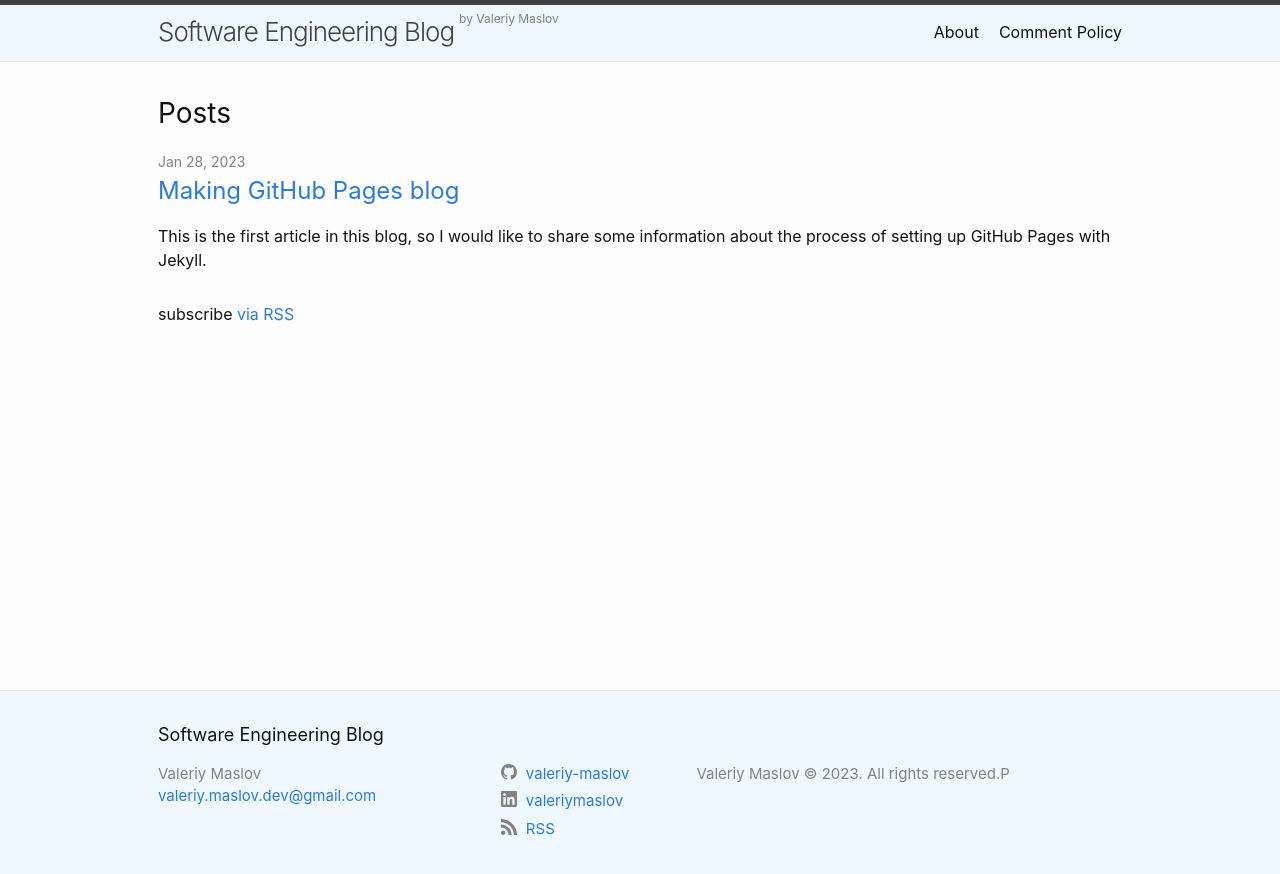
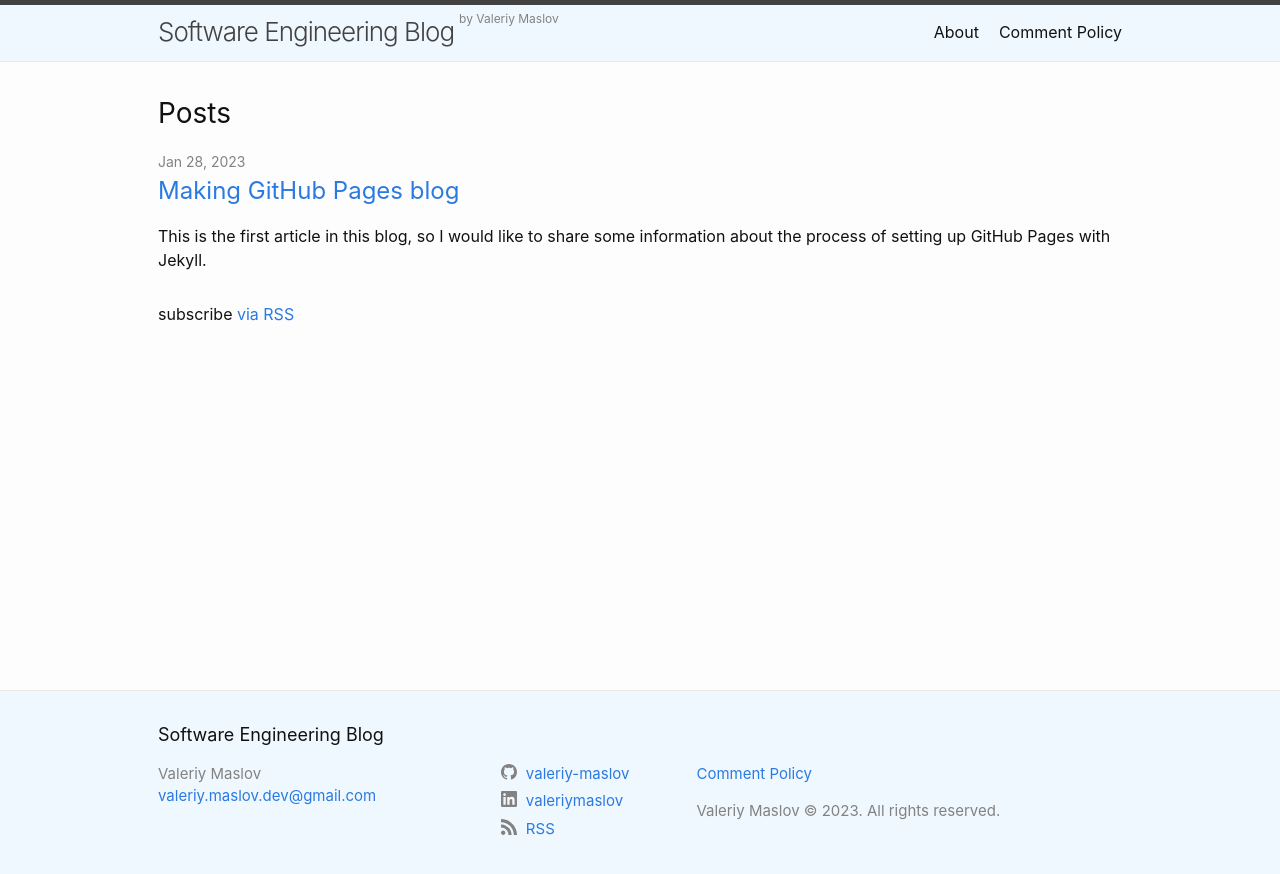
Before and after one commit to valeriy-maslov/valeriy-maslov.github.io, a Jekyll site: the page built from index.markdown, in a window 1280 px wide. Shown: the top 874 px of the page. Built offline with Jekyll 4.4.1, drawn with Linux system fonts in a browser that asks for light colours; our own code applies the rules of GitHub Pages for plain Markdown files.

Commit message:
Comment policy

```diff
--- a/_includes/footer.html
+++ b/_includes/footer.html
@@ -22,7 +22,8 @@
       </div>
 
       <div class="footer-col footer-col-3">
-        <p>{{- site.author | escape -}}&nbsp;&copy;&nbsp;{{- site.copyright | escape -}}. All rights reserved. {%- if jekyll.environment == "production" -%}P{%- endif -%}</p>
+        <p><a href="/comment-policy">Comment Policy</a></p>
+        <p>{{- site.author | escape -}}&nbsp;&copy;&nbsp;{{- site.copyright | escape -}}. All rights reserved.</p>
       </div>
     </div>
 
```
